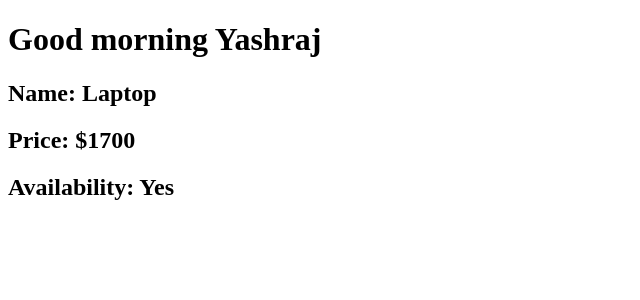
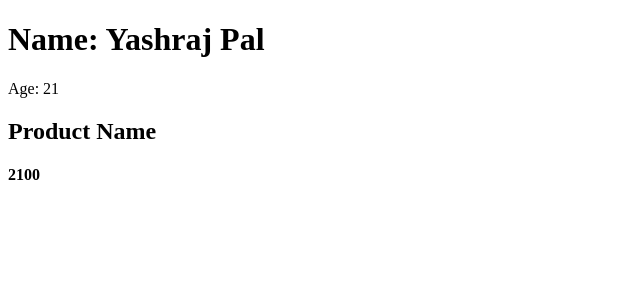
Before and after one commit to yashraj013/React_learn, a React (Vite) app in the folder huxn/: page / in a window 1280 px wide. Shown: the top 300 px of the page, without its empty margins (0-640 px from the left). Built offline with nearby package versions, Linux system fonts and the light colour scheme.

Commit message:
Learn about props

```diff
--- a/huxn/src/App.jsx
+++ b/huxn/src/App.jsx
@@ -5,12 +5,15 @@ import WelcomeMessage from "./components/WelcomeMessage";
 import JSXRules from "./components/JSXRules";
 import Greeting from "./components/Greeting";
 import ProductionInfo from "./components/ProductionInfo";
+import Properties from "./components/Properties";
+import Product from "./components/Product";
+
 const App = () => {
   return <div>
     {/* WE CAN RENDER ANY OF THE COMPONENT HERE */}
-      <Greeting/>
-      <ProductionInfo/>
 
+      <Properties/>
+      <Product/>
   </div>
 };
 
--- /dev/null
+++ b/huxn/src/components/Product.jsx
@@ -0,0 +1,21 @@
+import React from 'react'
+
+const Product = () => {
+  return (
+    <Order
+        name = "Product Name"
+        price = {2100}
+    />
+  )
+}
+
+const Order = ({name, price}) => {
+  return (
+    <div>
+        <h2>{name}</h2>
+        <h4>{price}</h4>
+    </div>
+  )
+}
+
+export default Product
--- /dev/null
+++ b/huxn/src/components/Properties.jsx
@@ -0,0 +1,21 @@
+import React from 'react'
+
+const Properties = () => {
+  return (
+    <User
+        name = "Yashraj Pal"
+        age = {21}
+    />
+  )
+}
+
+const User = (props) => {
+    return (
+        <div>
+            <h1>Name: {props.name}</h1>
+            <p>Age: {props.age}</p>
+        </div>
+    )
+}
+
+export default Properties
```
Also changed, not shown: 1 other file (tests, documents, lock files or other folders).
